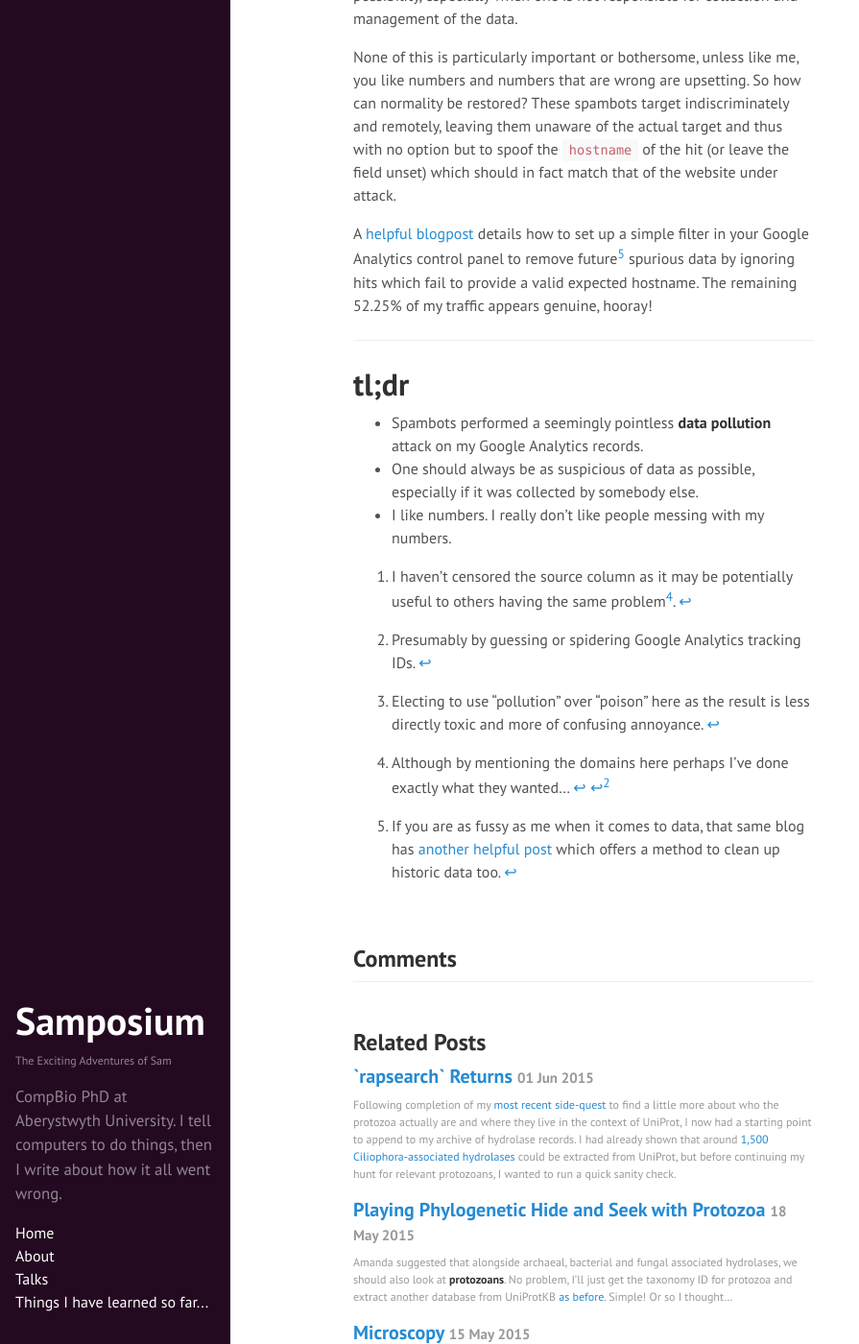
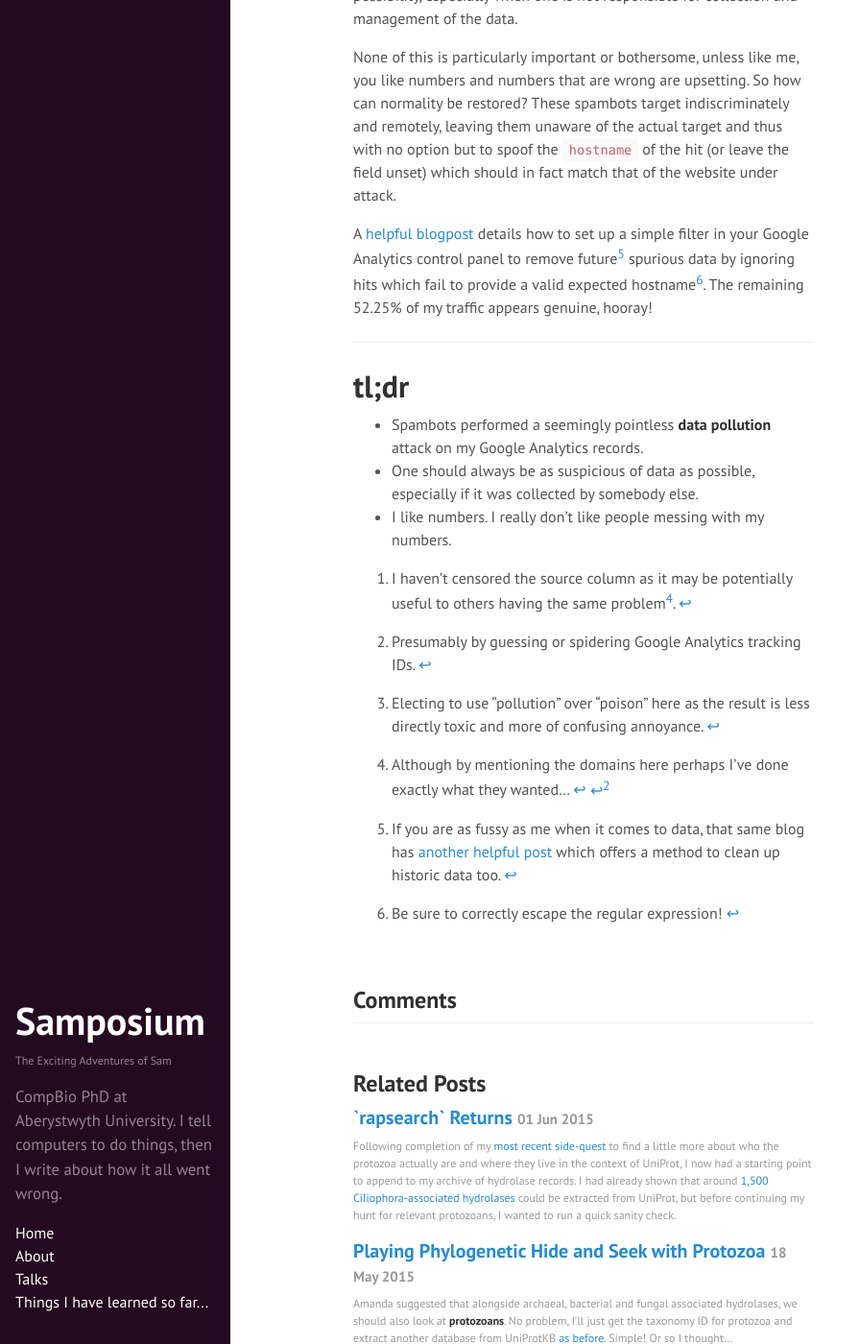
Before and after one commit to SamStudio8/samstudio8.github.io.off, a Jekyll site: the page built from _posts/2015-05-03-ghostbusting.md, in a window 1280 px wide and 1400 px high, scrolled down 1163 px. Shown: the whole window at 96% size, without its empty margins (0-895 px from the left). Built offline with Jekyll 4.4.1, drawn with Linux system fonts in a browser that asks for light colours; Markdown is read by kramdown in place of the engine named in the settings; comment, search, counter and statistics services are not loaded; part of the change alters nothing that is shown.

Commit message:
Update 2015-05-03-ghostbusting.md

```diff
--- a/_posts/2015-05-03-ghostbusting.md
+++ b/_posts/2015-05-03-ghostbusting.md
@@ -44,7 +44,7 @@ leaving them unaware of the actual target and thus with no option but to spoof t
 
 A [helpful blogpost](http://www.ohow.co/stop-adult-referral-spam-ga/#How_to_Block_these_Referrals_in_Google_Analytics) details how to set up a simple filter
 in your Google Analytics control panel to remove future[^4] spurious data by ignoring hits which fail to provide
-a valid expected hostname. The remaining 52.25% of my traffic appears genuine, hooray!
+a valid expected hostname[^5]. The remaining 52.25% of my traffic appears genuine, hooray!
 
 * * *
 
@@ -63,3 +63,5 @@ a valid expected hostname. The remaining 52.25% of my traffic appears genuine, h
 [^3]: Although by mentioning the domains here perhaps I've done exactly what they wanted...
 
 [^4]: If you are as fussy as me when it comes to data, that same blog has [another helpful post](http://www.ohow.co/remove-referrer-spam-with-segments/#Create_a_segment_with_valid_hostnames) which offers a method to clean up historic data too.
+
+[^5]: Be sure to correctly escape the regular expression!
```
